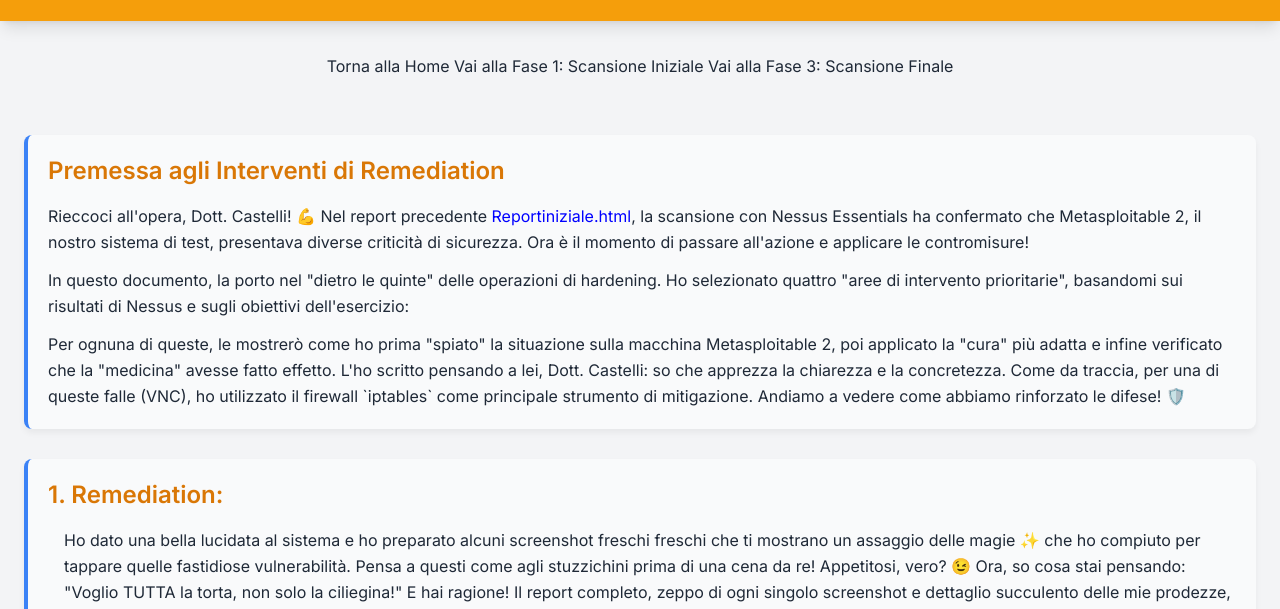
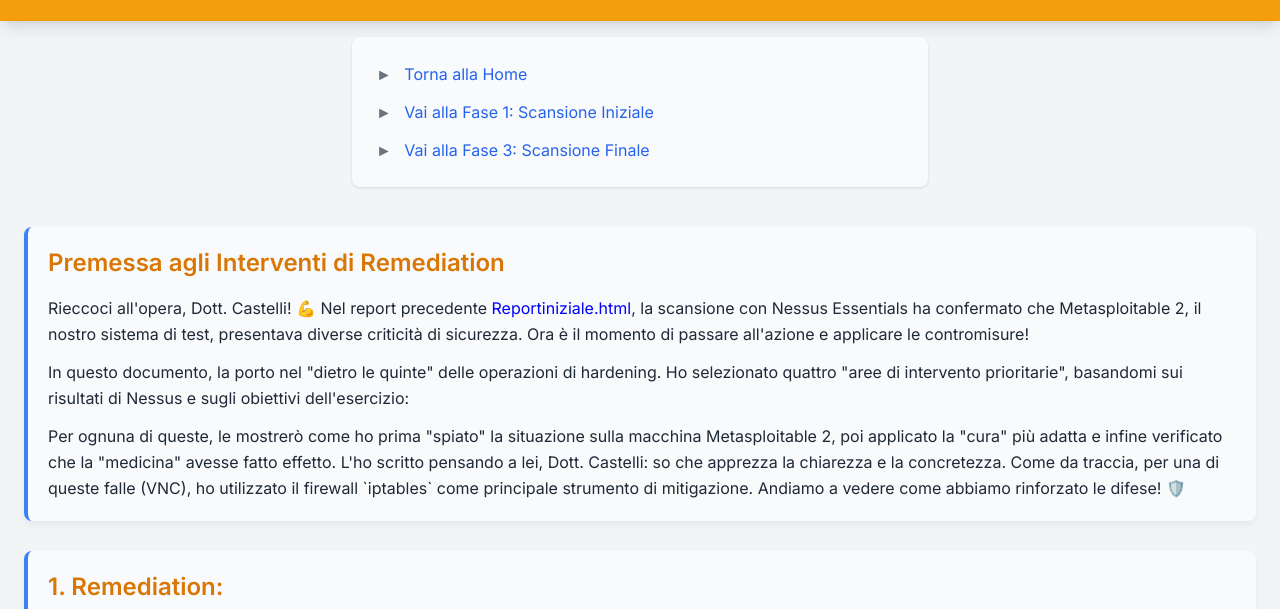
Before and after one commit to webengineerxy/cspt0125itM3, a plain HTML site: page remediation.html in a window 1280 px wide. Shown: the part 125-734 px from the top of the page. Drawn offline with nearby package versions, Linux system fonts and the light colour scheme.

Commit message:
Update remediation.html

```diff
--- a/remediation.html
+++ b/remediation.html
@@ -68,11 +68,28 @@
         </div>
     </header>
 
-    <nav class="container mx-auto p-4 my-4 text-center">
-        <a href="index.html" class="nav-button">Torna alla Home</a>
-        <a href="scansione_iniziale.html" class="nav-button">Vai alla Fase 1: Scansione Iniziale</a>
-        <a href="scansione_finale.html" class="nav-button">Vai alla Fase 3: Scansione Finale</a>
-    </nav>
+<nav class="max-w-xl mx-auto my-4 bg-gray-50 p-6 rounded-lg shadow">
+    <ul class="list-none space-y-3">
+        <li>
+            <span class="text-gray-500 mr-2">►</span>
+            <a href="index.html" class="text-blue-600 hover:text-blue-800 hover:underline font-medium">
+                Torna alla Home
+            </a>
+        </li>
+        <li>
+            <span class="text-gray-500 mr-2">►</span>
+            <a href="scansione_iniziale.html" class="text-blue-600 hover:text-blue-800 hover:underline font-medium">
+                Vai alla Fase 1: Scansione Iniziale
+            </a>
+        </li>
+        <li>
+            <span class="text-gray-500 mr-2">►</span>
+            <a href="scansione_finale.html" class="text-blue-600 hover:text-blue-800 hover:underline font-medium">
+                Vai alla Fase 3: Scansione Finale
+            </a>
+        </li>
+    </ul>
+</nav>
 
     <main class="container mx-auto p-6">
 
```
